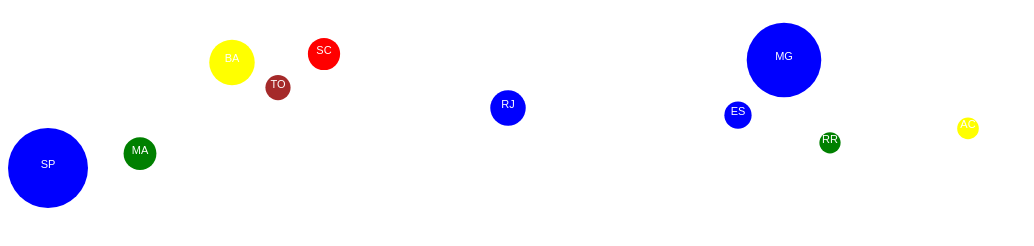
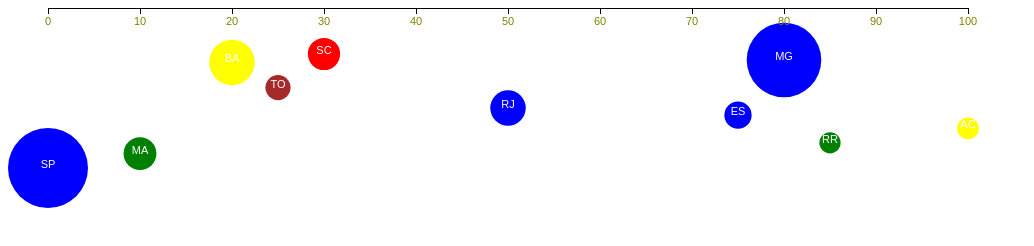
Before and after one commit to saulobicalho/tp2datvis, a plain HTML site: page index.html in a window 1280 px wide. Shown: the whole page, without its empty margins (0-1034 px from the left). Drawn offline with Linux system fonts and the light colour scheme.

Commit message:
appending xAxis

```diff
--- a/index.html
+++ b/index.html
@@ -113,8 +113,8 @@
 
 			//constroi o eixo x
 			svg.append("g")
-		.attr("transform", "translate(0," + height + ")")
-		.call(d3.axisBottom(x));
+			.attr("class", "axis") //Assign "axis" class
+			.call(xAxis);
 
 
 
```
